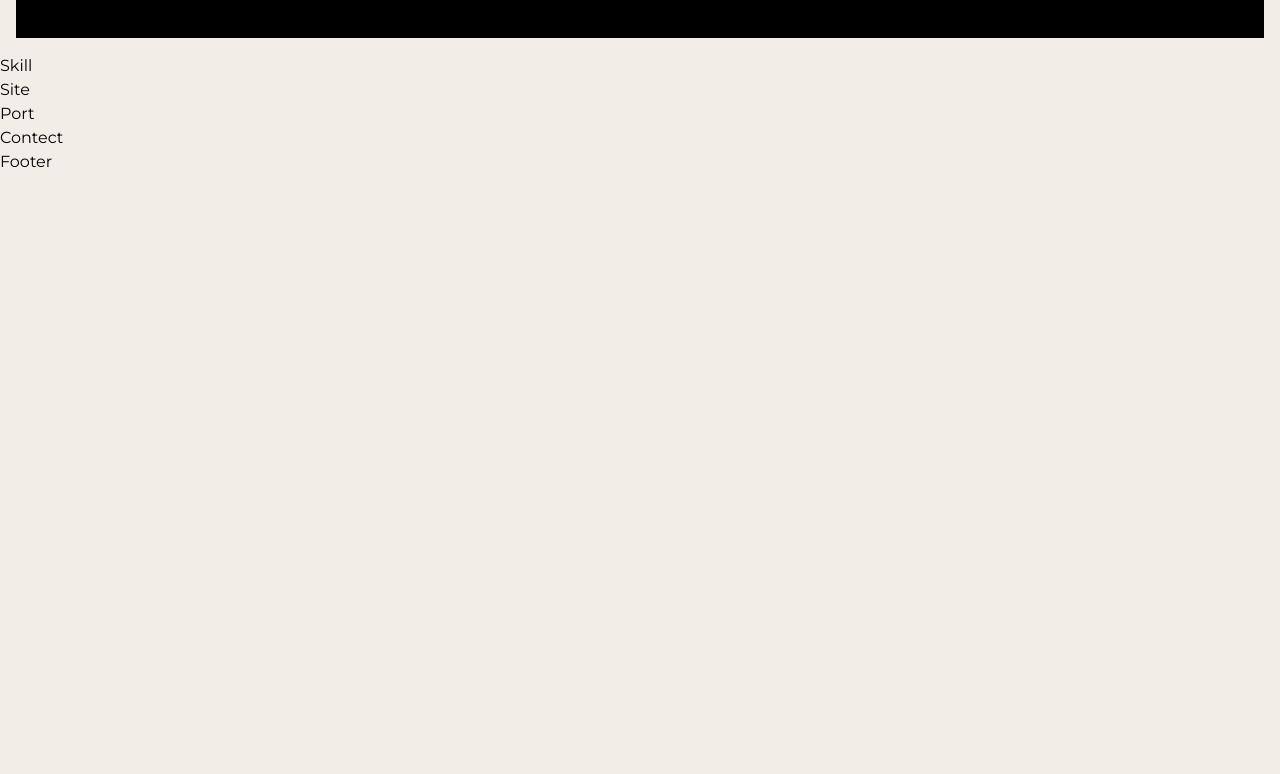
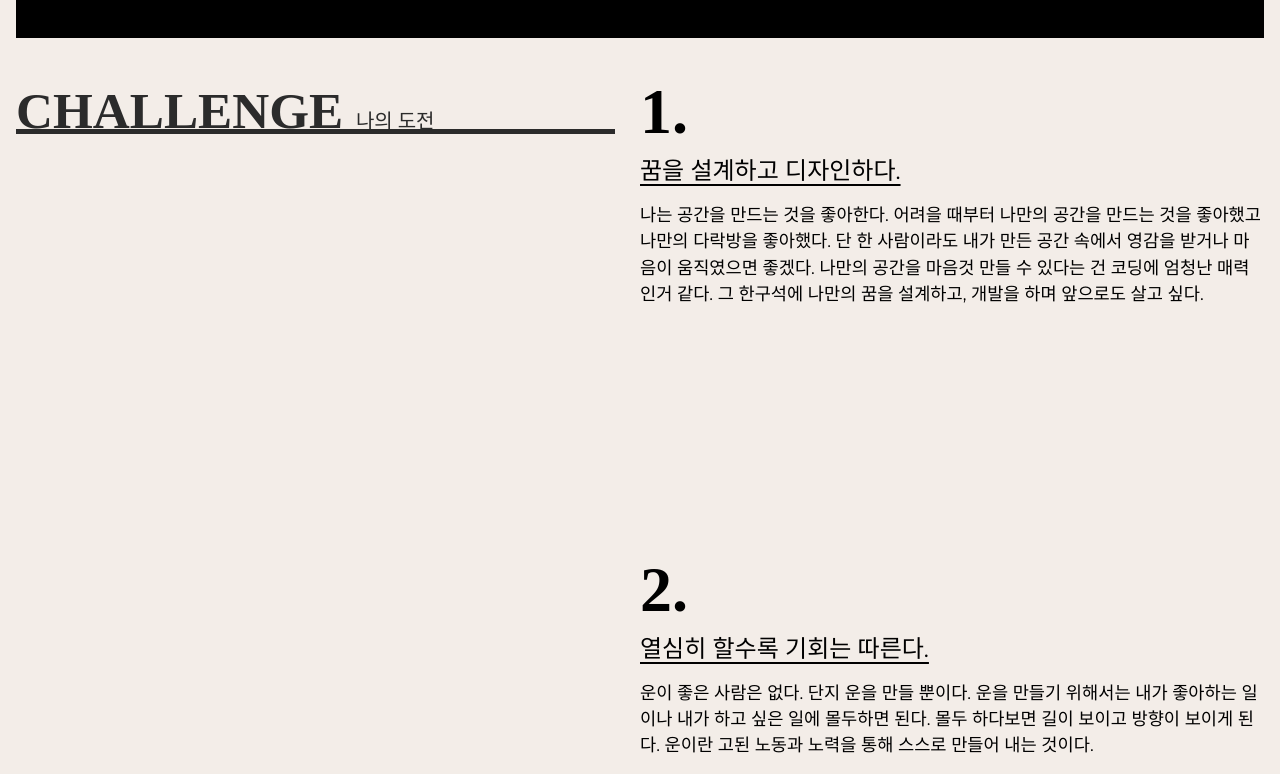
Before and after one commit to leeinwha/ReactPortfolio, a React (Create React App) app: page / in a window 1280 px wide. Shown: the part 746-1520 px from the top of the page. Before the commit the page ends 920 px from the top, so only its background shows below. Built offline with nearby package versions, Linux system fonts and the light colour scheme; a small style sheet from the web is missing; a web font is replaced by a local one.

Commit message:
React Portfolio Project (Skill Section)

```diff
--- a/src/assets/scss/section/_header.scss
+++ b/src/assets/scss/section/_header.scss
@@ -1,6 +1,6 @@
 #header {
   @include position-fixed;
-  z-index: 1000;
+  z-index: 10;
 }
 
 .header__inner {
@@ -36,7 +36,7 @@
           top: 68px;
           background-color: rgba(116, 99, 99, 0.1);
           backdrop-filter: blur(15px);
-          z-index: 1000;
+          z-index: 10;
           min-width: 150px;
           padding: 20px 0;
 
--- a/src/assets/scss/section/_intro.scss
+++ b/src/assets/scss/section/_intro.scss
@@ -48,7 +48,7 @@
       text-decoration: underline;
       text-align: center;
       position: relative;
-      z-index: 100;
+      z-index: 1;
       transition: all 0.3s;
       cursor: all-scroll;
 
--- a/src/assets/scss/section/_site.scss
+++ b/src/assets/scss/section/_site.scss
@@ -0,0 +1,3 @@
+#site {
+  height: 3000px;
+}
--- a/src/assets/scss/section/_skill.scss
+++ b/src/assets/scss/section/_skill.scss
@@ -0,0 +1,69 @@
+.skill__inner {
+  padding: 16px;
+  display: flex;
+  justify-content: space-between;
+
+  @media (max-width: 800px){
+    flex-direction: column;
+  }
+
+  .skill__title {
+    position: sticky;
+    top: 70px;
+    left: 0;
+    width: 48%;
+    height: 5vw;
+    font-size: 4vw;
+    font-weight: 900;
+    line-height: 1.6;
+    font-family: var(--mainKor-font);
+    text-transform: uppercase;
+    color: var(--black100);
+    border-bottom: 0.4vw solid var(--black100);
+
+    @media (max-width: 800px){
+      width: 100%;
+      margin-bottom: 10vw;
+      font-size: 30px;
+      height: auto;
+      top: 68px;
+      background-color: var(--mainBg-color);
+    }
+
+    em {
+      font-size: 1.25rem;
+      font-weight: 400;
+      line-height: 2;
+    }
+  }
+  .skill__desc {
+    width: 50%;
+
+    @media (max-width: 800px){
+      width: 100%;
+    }
+
+    span {
+      font-size: 5vw;
+      line-height: 1;
+      font-weight: 900;
+      line-height: 1.3;
+      font-family: var(--mainNum-font);
+
+      @media (max-width: 800px){
+        font-size: 20vw;
+      }
+    }
+
+    h3 {
+      font-size: 1.5rem;
+      text-decoration: underline;
+      text-underline-position: under;
+      margin-bottom: 1vw;
+    }
+    p {
+      margin-bottom: 30vh;
+      font-size: 1.1rem;
+    }
+  }
+}
--- a/src/components/Site.jsx
+++ b/src/components/Site.jsx
@@ -2,7 +2,7 @@
 
 const Site = () => {
   return (
-    <div>
+    <div id='site'>
       Site
     </div>
   )
--- a/src/components/Skill.jsx
+++ b/src/components/Skill.jsx
@@ -1,11 +1,37 @@
-import React from 'react'
+import React from "react";
+
+const skillText = [
+  {
+    title:'꿈을 설계하고 디자인하다.',
+    desc:'나는 공간을 만드는 것을 좋아한다. 어려을 때부터 나만의 공간을 만드는 것을 좋아했고 나만의 다락방을 좋아했다. 단 한 사람이라도 내가 만든 공간 속에서 영감을 받거나 마음이 움직였으면 좋겠다. 나만의 공간을 마음것 만들 수 있다는 건 코딩에 엄청난 매력인거 같다. 그 한구석에 나만의 꿈을 설계하고, 개발을 하며 앞으로도 살고 싶다.'
+  },
+  {
+    title:'열심히 할수록 기회는 따른다.',
+    desc:'운이 좋은 사람은 없다. 단지 운을 만들 뿐이다. 운을 만들기 위해서는 내가 좋아하는 일이나 내가 하고 싶은 일에 몰두하면 된다. 몰두 하다보면 길이 보이고 방향이 보이게 된다. 운이란 고된 노동과 노력을 통해 스스로 만들어 내는 것이다.'
+  },
+  {
+    title:'나에게 정직하다.',
+    desc:'정직은 다른 사람보다 나에게 큰 의미를 부여해야 한다. 자신이 정직하지 않으면 진정으로 원하는 일을 열정적으로 밀고 나갈 수 없다. 마음에서 우러나오는 일을 해야 정직해지며 삶을 더 즐길 줄 알게 된다.'
+  }
+]
 
 const Skill = () => {
   return (
-    <div>
-      Skill
-    </div>
-  )
-}
+    <section id="skill">
+      <div className="skill__inner">
+        <h2 className="skill__title">Challenge <em>나의 도전</em></h2>
+        <div className="skill__desc">
+          {skillText.map((skill, key) => (
+            <div key={key}>
+              <span>{key+1}.</span>
+              <h3>{skill.title}</h3>
+              <p>{skill.desc}</p>
+            </div>
+          ))}
+        </div>
+      </div>
+    </section>
+  );
+};
 
-export default Skill
+export default Skill;
```
